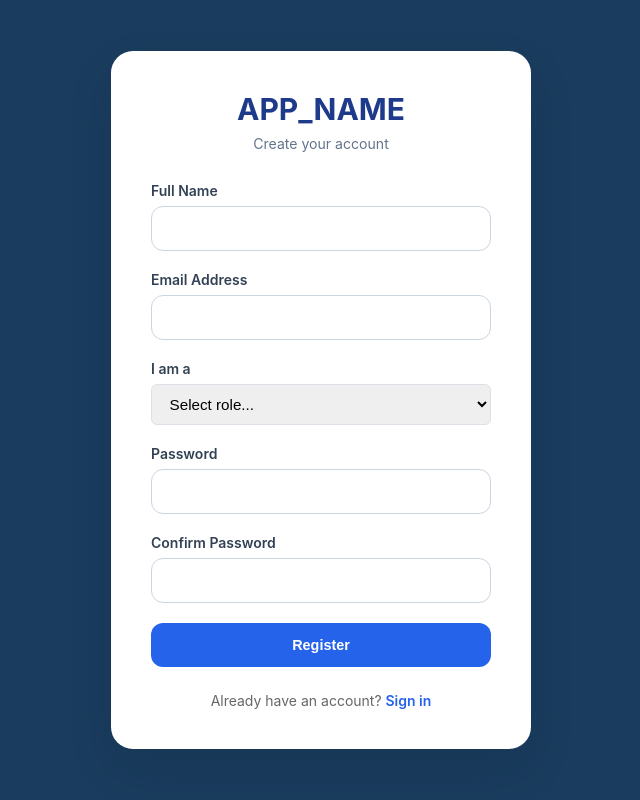
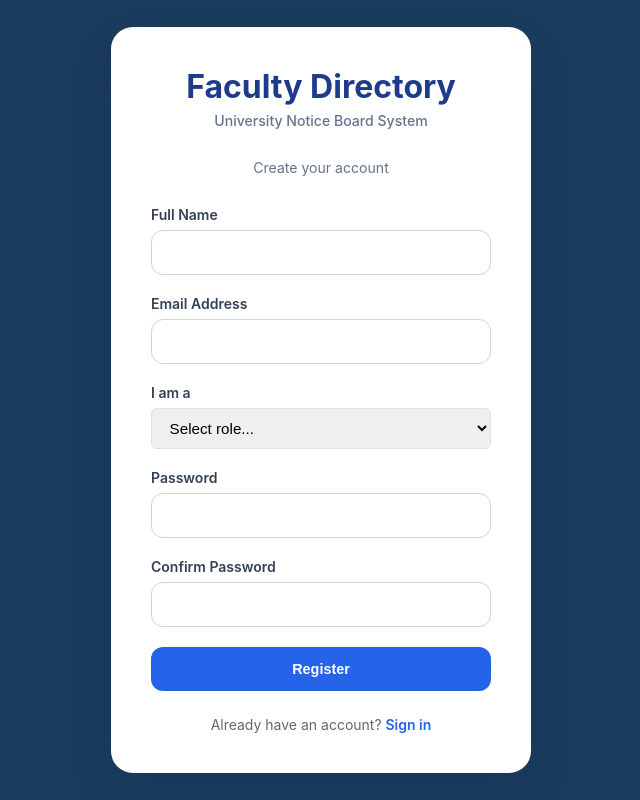
Before and after one commit to Fazal5172/faculty-directory-notice-board, a PHP site: page /user/register.php in a window 1280 px wide. Shown: the whole page, without its empty margins (319-959 px from the left). Run offline with PHP 8.4, Linux system fonts and the light colour scheme; a stand-in replaces the project's code that opens the database connection; some libraries are stand-ins or nearby versions.

Commit message:
Updated title info and UI

```diff
--- a/user/register.php
+++ b/user/register.php
@@ -49,8 +49,14 @@ if ($_SERVER['REQUEST_METHOD'] === 'POST') {
 <body>
 <div class="auth-wrapper">
     <div class="auth-card">
-        <h1><?= APP_NAME ?></h1>
-        <p>Create your account</p>
+
+    <div class="brand">
+    <h1>Faculty Directory</h1>
+    <p class="brand-subtitle">University Notice Board System</p>
+    <p>Create your account</p>
+</div>
+
+
 
         <?php if ($error):   ?><div class="alert alert-danger"><?=  htmlspecialchars($error)   ?></div><?php endif; ?>
         <?php if ($success): ?><div class="alert alert-success"><?= htmlspecialchars($success) ?></div><?php endif; ?>
```
